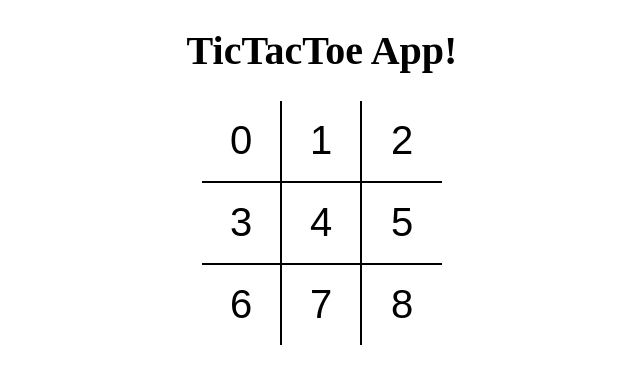
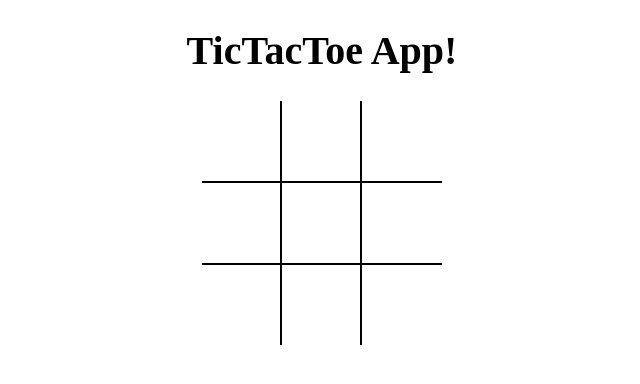
Before and after one commit to Jkverma1/tictactoe, a React (Vite) app: page / in a window 1280 px wide. Shown: the top 384 px of the page, without its empty margins (318-958 px from the left). Built offline with nearby package versions, Linux system fonts and the light colour scheme.

Commit message:
added event listners

```diff
--- a/src/components/Board.jsx
+++ b/src/components/Board.jsx
@@ -1,23 +1,51 @@
-import React from "react";
+import React, { useState } from "react";
 import Square from "./Square";
 
 const Board = () => {
+  const [board, setBoard] = useState(Array(9).fill(null));
+  const [isXNext, setIsXNext] = useState(false);
+  const handleSquareClick = (position) => {
+    if (board[position]) {
+      return;
+    }
+    setBoard((prev) => {
+      return prev.map((square, pos) => {
+        if (pos === position) {
+          return isXNext ? "X" : "O";
+        }
+
+        return square;
+      });
+    });
+
+    setIsXNext((prev) => !prev);
+  };
+
+  const renderSquare = (position) => {
+    return (
+      <Square
+        value={board[position]}
+        onClick={() => handleSquareClick(position)}
+      />
+    );
+  };
+
   return (
     <div className="board">
       <div className="board-row">
-        <Square value={0} />
-        <Square value={1} />
-        <Square value={2} />
+        {renderSquare(0)}
+        {renderSquare(1)}
+        {renderSquare(2)}
       </div>
       <div className="board-row">
-        <Square value={3} />
-        <Square value={4} />
-        <Square value={5} />
+        {renderSquare(3)}
+        {renderSquare(4)}
+        {renderSquare(5)}
       </div>
       <div className="board-row">
-        <Square value={6} />
-        <Square value={7} />
-        <Square value={8} />
+        {renderSquare(6)}
+        {renderSquare(7)}
+        {renderSquare(8)}
       </div>
     </div>
   );
--- a/src/components/Square.jsx
+++ b/src/components/Square.jsx
@@ -1,12 +1,19 @@
-import React from 'react';
+import React from "react";
 
-
-const Square = ({value}) => {
+const Square = ({ value, onClick }) => {
   return (
     <>
-      <button className="square" type='button'>{ value }</button>
+      <button
+        className="square"
+        type="button"
+        onClick={() => {
+          onClick();
+        }}
+      >
+        {value}
+      </button>
     </>
-  )
-}
+  );
+};
 
-export default Square
+export default Square;
```
